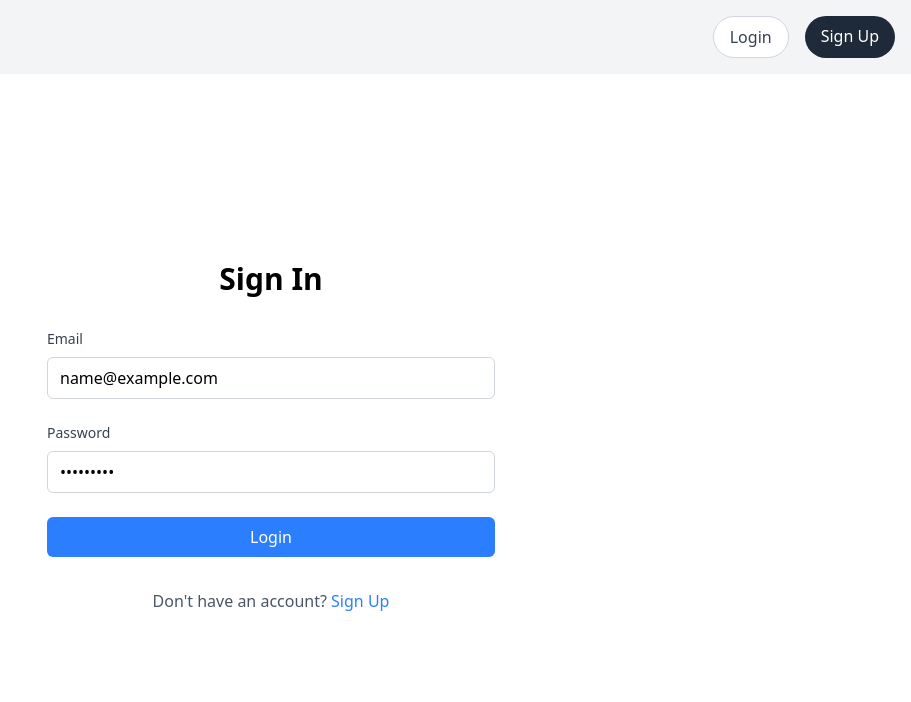
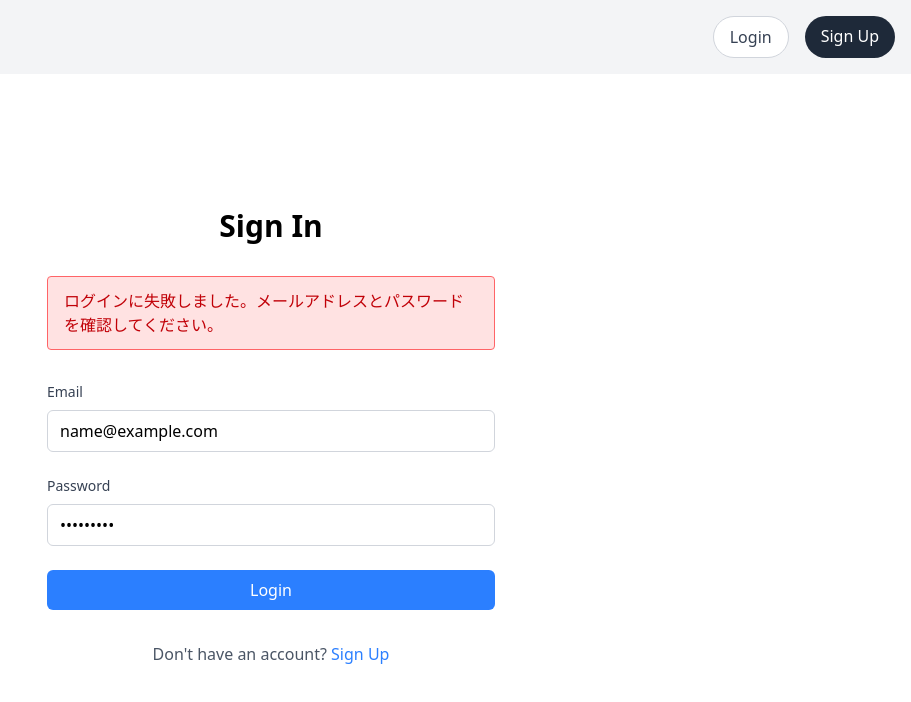
Before and after one commit to yumi-nakamura/teamdev-19, a Next.js app: page /login in a window 1280 px wide. Both pictures are taken after typing "name@example.com", "Sample123" into the empty fields and a click on the button "Login". Shown: the top 702 px of the page, without its empty margins (369-1280 px from the left). Built offline with nearby package versions, Linux system fonts and the light colour scheme; no server answers.

Commit message:
feat: implement login functionality with Supabase authentication

```diff
--- a/src/app/login/page.tsx
+++ b/src/app/login/page.tsx
@@ -2,15 +2,33 @@
 
 import { useState } from "react";
 import Link from "next/link";
+import { useAuth } from "../../libs/AuthContext";
+import { useRouter } from "next/navigation";
 
 const LoginPage = () => {
   const [email, setEmail] = useState("");
   const [password, setPassword] = useState("");
+  const [error, setError] = useState<string | null>(null);
+  const { signIn } = useAuth();
+  const router = useRouter();
 
   const handleSubmit = async (e: React.FormEvent) => {
     e.preventDefault();
-    // ここにログイン処理を実装
-    console.log("Login attempt with:", { email, password });
+    setError(null);
+
+    try {
+      const { error, user } = await signIn(email, password);
+      if (error) {
+        setError("ログインに失敗しました。メールアドレスとパスワードを確認してください。");
+        return;
+      }
+      if (user) {
+        router.push("/");
+      }
+    } catch (err) {
+      setError("ログイン中にエラーが発生しました。");
+      console.error("Login error:", err);
+    }
   };
 
   return (
@@ -39,6 +57,11 @@ const LoginPage = () => {
           <div className="text-center">
             <h1 className="text-3xl font-bold mb-8">Sign In</h1>
           </div>
+          {error && (
+            <div className="bg-red-100 border border-red-400 text-red-700 px-4 py-3 rounded relative mb-4">
+              {error}
+            </div>
+          )}
           <form className="mt-8 space-y-6" onSubmit={handleSubmit}>
             <div className="space-y-6">
               <div>
```
